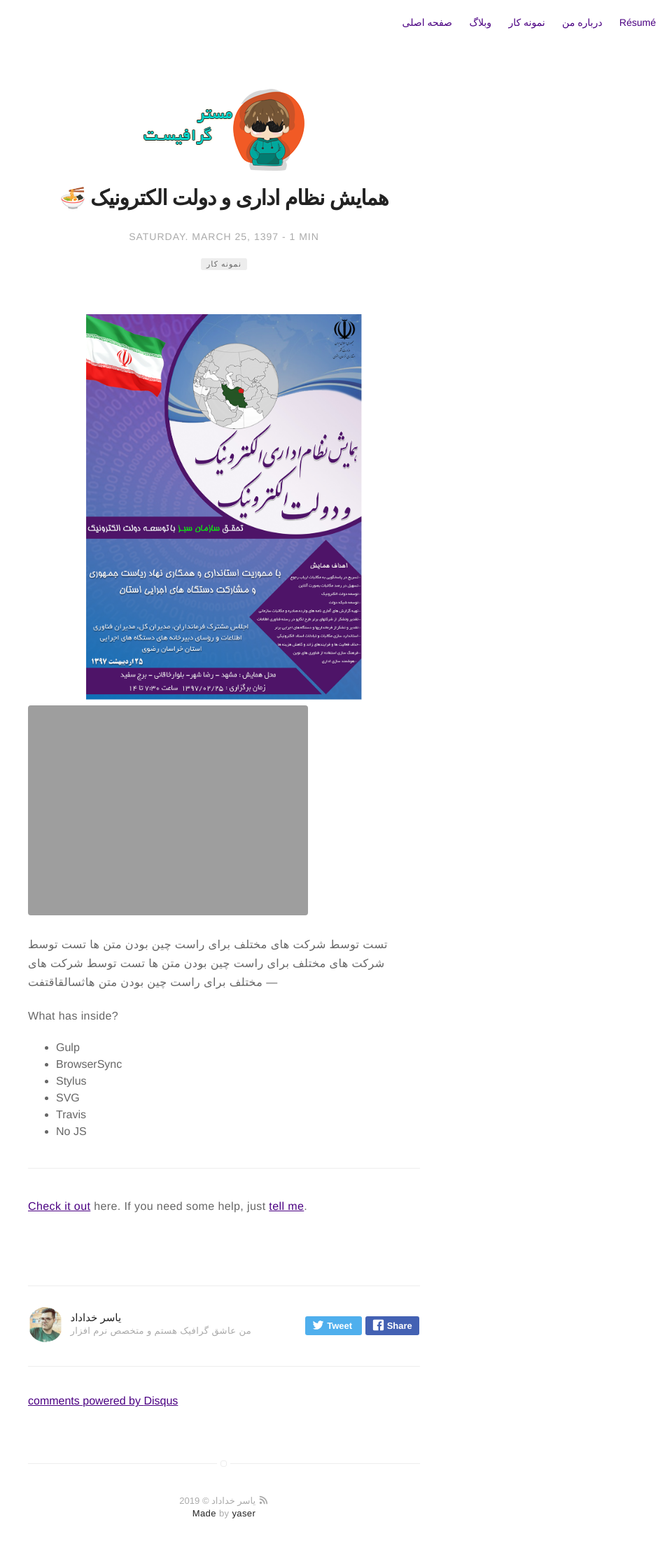
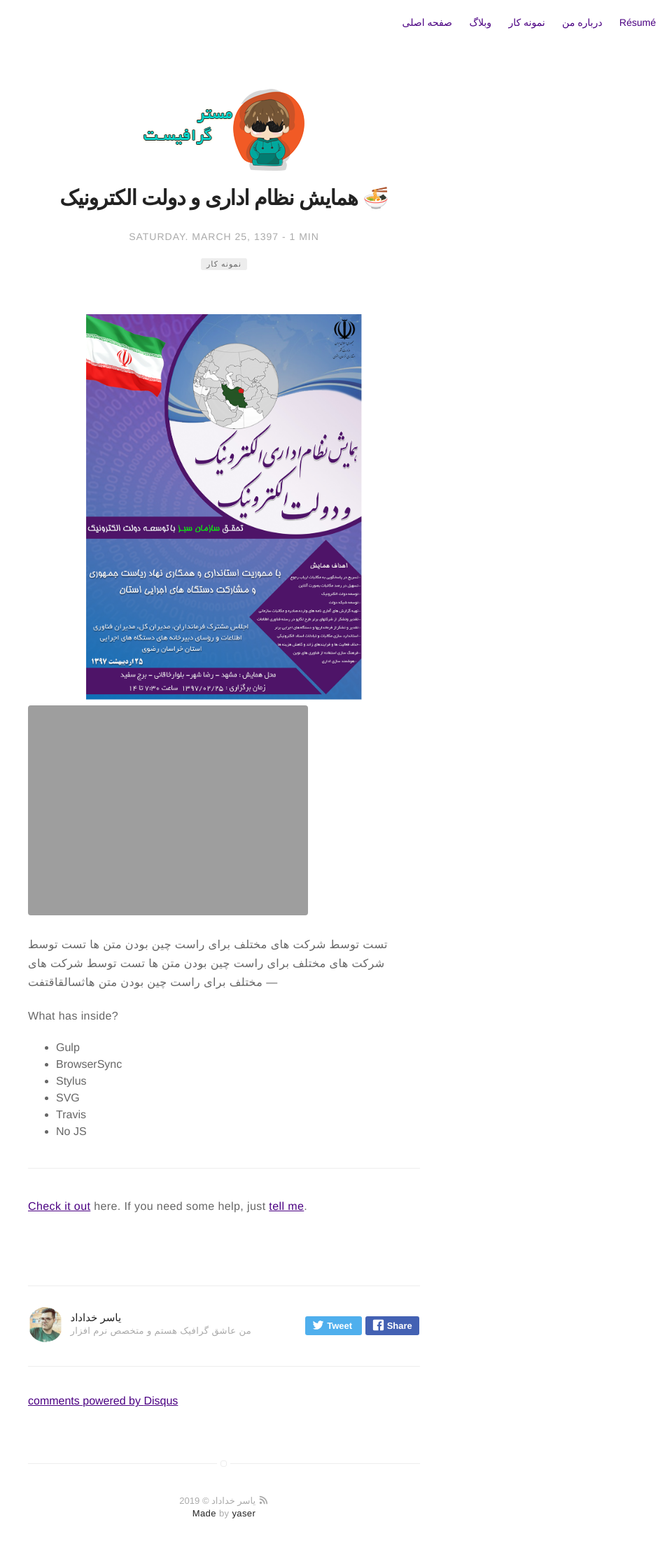
Before and after one commit to yaserkhodadad/yaserkhodadad.github.io, a Jekyll site: the page built from _posts/2016-01-23-indigo-jekyll-theme.markdown, in a window 1280 px wide. Shown: the whole page at 70% size, without its empty margins (320-1280 px from the left). Built offline with Jekyll 4.4.1, drawn with Linux system fonts in a browser that asks for light colours; emoji names are drawn with the system emoji font; comment, search, counter and statistics services are not loaded.

Commit message:
Update post.html

```diff
--- a/_layouts/post.html
+++ b/_layouts/post.html
@@ -6,7 +6,7 @@ layout: page
     <img class="title-image" src="{{ page.image }}" alt="{{ page.title }}">
 {% endif %}
 
-<h1 class="title">{{ page.title }}</h1>
+<h1 dir="rtl" class="title">{{ page.title }}</h1>
 
 <span class="date">
     <time datetime="{{ page.date | date:"%d-%m-%Y" }}">{{ page.date | date: "%A. %B %d, %Y" }}</time>
@@ -16,7 +16,7 @@ layout: page
 {% if site.show-tags %}
     <div class="post-tags">
         {% for tag in page.tags %}
-            <a  class="item" href="{{ site.url }}/tags/#{{ tag | slugify }}">{{ tag }}</a>
+            <a dir="rtl" class="item" href="{{ site.url }}/tags/#{{ tag | slugify }}">{{ tag }}</a>
         {% endfor %}
     </div>
 {% endif %}
```
